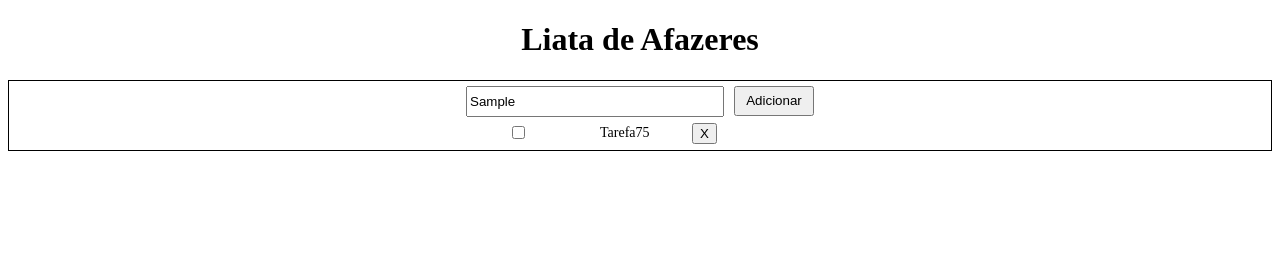
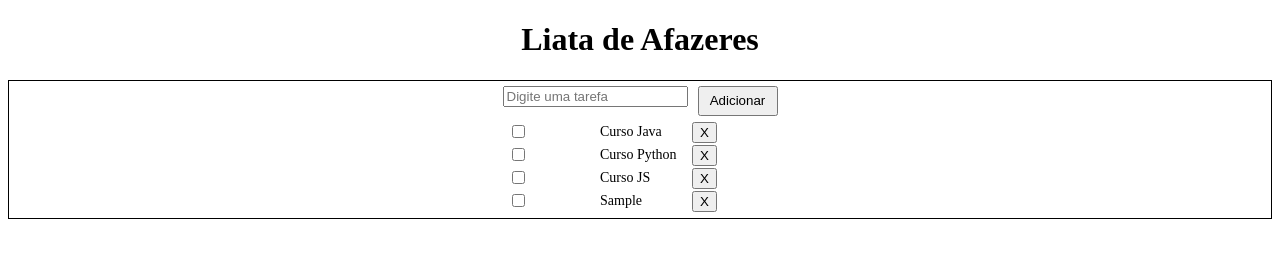
Before and after one commit to AlexandreFBrito/Projeto-Avaliativo-1, a plain HTML site: page index.html in a window 1280 px wide. Both pictures are taken after typing "Sample" into the empty fields and a click on the button "Adicionar". Drawn offline with Linux system fonts and the light colour scheme.

Commit message:
Alteração no js

```diff
--- a/index.html
+++ b/index.html
@@ -6,8 +6,8 @@
     <meta http-equiv="X-UA-Compatible" content="IE=edge">
     <meta name="viewport" content="width=device-width, initial-scale=1.0">
     <title>Projeto Avaliativo 1</title>
+    <link rel="stylesheet" href="style.css">
 
-    <link rel="stylesheet" href="style.css">
 </head>
 
 <body>
@@ -16,8 +16,8 @@
     </header>
     <div class="container">
         <div class="add">
-            <div><input type="text" placeholder="Digite uma tarefa" id="tarefa"></div>
-            <div ><button onclick=" adicionaLinha('lista')" id="adicionar">Adicionar</button></div>
+            <div><input type="text" placeholder="Digite uma tarefa" id="tarefaDigitada"></div>
+            <div ><button onclick=" adicionaLinha()" id="adicionar">Adicionar</button></div>
         </div>
         <div>
             <table id="lista">
@@ -25,7 +25,7 @@
             </table>
         </div>
     </div>
-<script src="script.js"></script>
+    <script src="script.js"></script>
 </body>
 
 </html>
--- a/script.js
+++ b/script.js
@@ -1,16 +1,53 @@
-function adicionaLinha(idTabela) {
 
-    var tabela = document.getElementById(idTabela);
+var lista = ['Curso Java', 'Curso Python', 'Curso JS'];
+
+function localS() {
+
+    for (var i = 0; i < lista.length; i++) {
+        var tabela = document.getElementById('lista');
         var numeroLinhas = tabela.rows.length;
         var linha = tabela.insertRow(numeroLinhas);
         var celula1 = linha.insertCell(0);
         var celula2 = linha.insertCell(1);
         var celula3 = linha.insertCell(2);
         celula1.innerHTML = '<input type="checkbox">';
-    celula2.innerHTML ="<label>Tarefa"+Math.floor((Math.random() * 100) + 1)+"</label>";
+        celula2.innerHTML = "<label>" + lista[i] + "</label>";
         celula3.innerHTML = "<button onclick='removeLinha(this)'>X</button>";
     }
+}
 
+localS();
+
+function adicionaLinha() {
+
+    //recupero o input
+    var input = document.getElementById('tarefaDigitada');
+
+    //recupero o texto digitado no input
+    var tarefaDigitada = input.value;
+
+    //verifico se não é vazio
+    if (tarefaDigitada != '') {
+        //recupero a tabela
+        var tabela = document.getElementById('lista');
+        //recupero o número de linhas da tabela
+        var numeroLinhas = tabela.rows.length;
+        var linha = tabela.insertRow(numeroLinhas);
+        //crio as celulas
+        var celula1 = linha.insertCell(0);
+        var celula2 = linha.insertCell(1);
+        var celula3 = linha.insertCell(2);
+        //insiro os dados na celula
+        celula1.innerHTML = '<input type="checkbox">';
+        celula2.innerHTML = "<label>" + tarefaDigitada + "</label>";
+        celula3.innerHTML = "<button onclick='removeLinha(this)'>X</button>";
+        //limpo o input
+        input.value = '';
+    } else {
+        alert('Não foi digitada nenhuma tarefa');
+    }
+}
+//função para remover linha clicando no botão
 function removeLinha(linha) {
     var i = linha.parentNode.parentNode.rowIndex;
     document.getElementById('lista').deleteRow(i);
```
Lines whose indentation alone changed are shown as unchanged.
